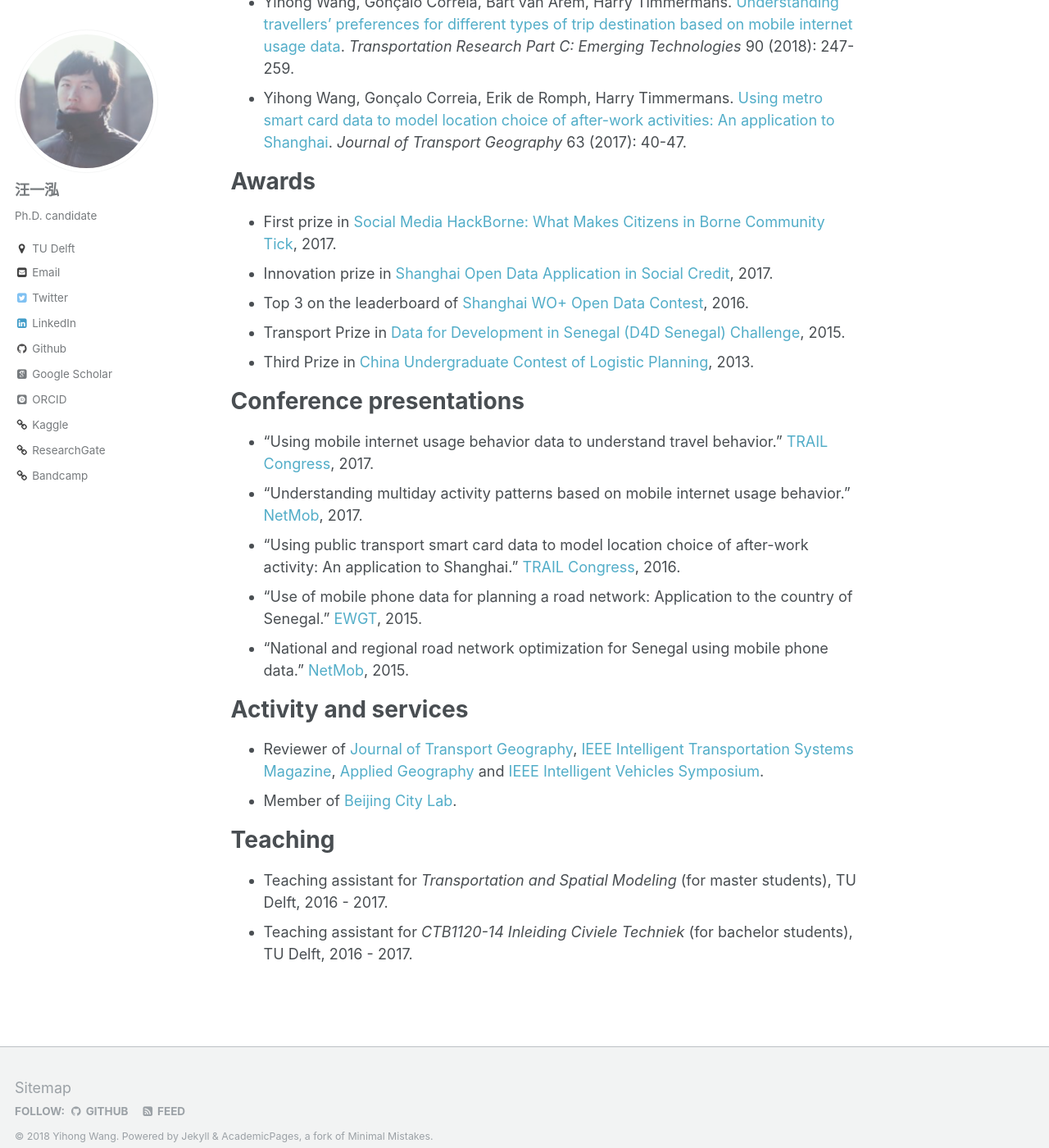
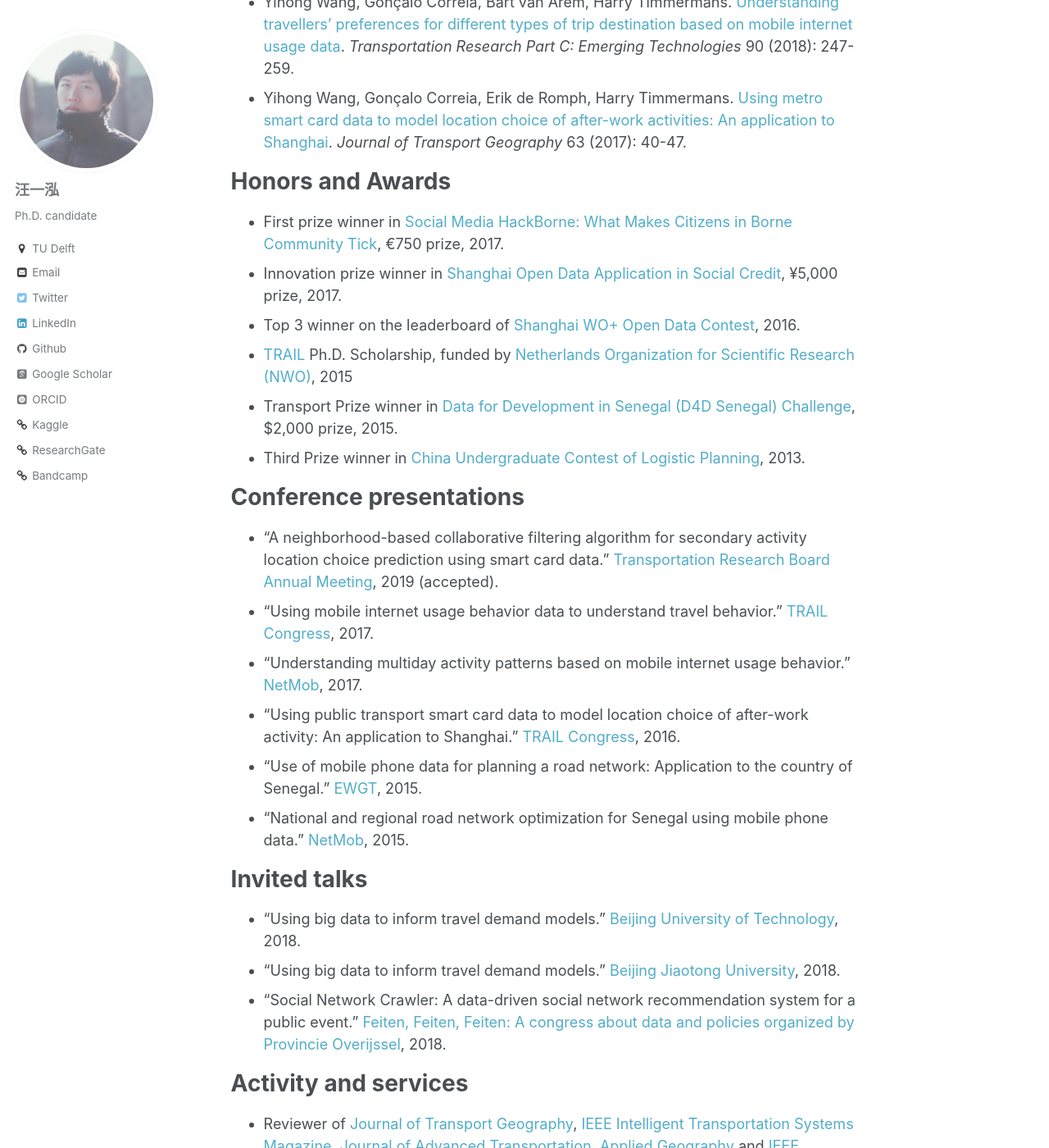
Before and after one commit to bellowswang/bellowswang.github.io, a Jekyll site: the page built from _pages/about.md, in a window 1280 px wide and 1400 px high, scrolled down 585 px. Shown: the whole window at 82% size. Built offline with Jekyll 4.4.1, drawn with Linux system fonts in a browser that asks for light colours; some web fonts are replaced; some of the changed text lies outside the part shown.

Commit message:
updated 20181113

```diff
--- a/_pages/about.md
+++ b/_pages/about.md
@@ -18,32 +18,40 @@ Education
 
 Publications
 ======
-* Yihong Wang, Gonçalo Correia, Erik de Romph, Bruno F. Santos. [Road Network Design in a Developing Country Using Mobile Phone Data: An Application to Senegal](https://www.researchgate.net/publication/325550172_Road_Network_Design_in_a_Developing_Country_Using_Mobile_Phone_Data_An_Application_to_Senegal). <i>IEEE Intelligent Transportation Systems Magazine</i> (accepted).
+* Yihong Wang, Gonçalo Correia, Erik de Romph, Bruno F. Santos. [Road Network Design in a Developing Country Using Mobile Phone Data: An Application to Senegal](https://ieeexplore.ieee.org/document/8531737). <i>IEEE Intelligent Transportation Systems Magazine</i> (2018): early access.
 * Yihong Wang, Gonçalo Correia, Bart van Arem, Harry Timmermans. [Understanding travellers' preferences for different types of trip destination based on mobile internet usage data](https://www.sciencedirect.com/science/article/pii/S0968090X18303346). <i>Transportation Research Part C: Emerging Technologies</i> 90 (2018): 247-259.
 * Yihong Wang, Gonçalo Correia, Erik de Romph, Harry Timmermans. [Using metro smart card data to model location choice of after-work activities: An application to Shanghai](https://www.sciencedirect.com/science/article/pii/S0966692317300029). <i>Journal of Transport Geography</i> 63 (2017): 40-47.
 
-Awards
+Honors and Awards
 ======
-* First prize in [Social Media HackBorne: What Makes Citizens in Borne Community Tick](https://www.borneboeit.nl/56366/nieuws/chinese-cheese-eaters-winnen-hackathon?lipi=urn%3Ali%3Apage%3Ad_flagship3_profile_view_base_recent_activity_details_shares%3BFqNbXrEyTmGFHw95wk5Evg%3D%3D), 2017.
-* Innovation prize in [Shanghai Open Data Application in Social Credit](http://ptkj.shpt.gov.cn/html/xwdt/kjdt/963057831518.html), 2017.
-* Top 3 on the leaderboard of [Shanghai WO+ Open Data Contest](https://www.kesci.com/apps/home/competition/56f37e6717f910f4347acf2e/leaderboard), 2016.
-* Transport Prize in [Data for Development in Senegal (D4D Senegal) Challenge](http://www.d4d.orange.com/en/presentation/endowment-and-panel/Folder/The-D4D-Challenge-is-a-great-success), 2015.
-* Third Prize in [China Undergraduate Contest of Logistic Planning](http://special.univs.cn/service/anjibei/tdfc/2013/0312/955749.shtml), 2013.
+* First prize winner in [Social Media HackBorne: What Makes Citizens in Borne Community Tick](https://www.borneboeit.nl/56366/nieuws/chinese-cheese-eaters-winnen-hackathon?lipi=urn%3Ali%3Apage%3Ad_flagship3_profile_view_base_recent_activity_details_shares%3BFqNbXrEyTmGFHw95wk5Evg%3D%3D), €750 prize, 2017.
+* Innovation prize winner in [Shanghai Open Data Application in Social Credit](http://www.sohu.com/a/211498958_796766), ¥5,000 prize, 2017.
+* Top 3 winner on the leaderboard of [Shanghai WO+ Open Data Contest](https://www.kesci.com/apps/home/competition/56f37e6717f910f4347acf2e/leaderboard), 2016.
+* [TRAIL](http://rstrail.nl/new/home/home-2/) Ph.D. Scholarship, funded by [Netherlands Organization for Scientific Research (NWO)](https://www.nwo.nl/en), 2015
+* Transport Prize winner in [Data for Development in Senegal (D4D Senegal) Challenge](http://www.d4d.orange.com/en/presentation/endowment-and-panel/Folder/The-D4D-Challenge-is-a-great-success), $2,000 prize, 2015.
+* Third Prize winner in [China Undergraduate Contest of Logistic Planning](http://special.univs.cn/service/anjibei/tdfc/2013/0312/955749.shtml), 2013.
 
 Conference presentations
 ======
+* "A neighborhood-based collaborative filtering algorithm for secondary activity location choice prediction using smart card data." [Transportation Research Board Annual Meeting](http://www.trb.org/AnnualMeeting/AnnualMeeting.aspx), 2019 (accepted).
 * "Using mobile internet usage behavior data to understand travel behavior." [TRAIL Congress](http://rstrail.nl/new/phd-congress-2017/), 2017.
 * "Understanding multiday activity patterns based on mobile internet usage behavior." [NetMob](http://netmob.org/), 2017.
 * "Using public transport smart card data to model location choice of after-work activity: An application to Shanghai." [TRAIL Congress](http://rstrail.nl/new/congress-2016/), 2016.
 * "Use of mobile phone data for planning a road network: Application to the country of Senegal." [EWGT](http://www.ewgt.org/), 2015.
 * "National and regional road network optimization for Senegal using mobile phone data." [NetMob](http://netmob.org/), 2015.
 
+Invited talks
+======
+* "Using big data to inform travel demand models." [Beijing University of Technology](http://www.bjut.edu.cn/), 2018.
+* "Using big data to inform travel demand models." [Beijing Jiaotong University](http://en.njtu.edu.cn/), 2018.
+* "Social Network Crawler: A data-driven social network recommendation system for a public event." [Feiten, Feiten, Feiten: A congress about data and policies organized by Provincie Overijssel](http://www.overijssel.nl/over-overijssel/feiten-feiten-feiten/), 2018.
+
 Activity and services
 ======
-* Reviewer of [Journal of Transport Geography](https://www.journals.elsevier.com/journal-of-transport-geography), [IEEE Intelligent Transportation Systems Magazine](http://ieeexplore.ieee.org/xpl/RecentIssue.jsp?punumber=5117645), [Applied Geography](https://www.journals.elsevier.com/applied-geography) and [IEEE Intelligent Vehicles Symposium](http://www.2018iv.org/).
+* Reviewer of [Journal of Transport Geography](https://www.journals.elsevier.com/journal-of-transport-geography), [IEEE Intelligent Transportation Systems Magazine](http://ieeexplore.ieee.org/xpl/RecentIssue.jsp?punumber=5117645), [Journal of Advanced Transportation](https://www.hindawi.com/journals/jat/), [Applied Geography](https://www.journals.elsevier.com/applied-geography) and [IEEE Intelligent Vehicles Symposium](http://www.2018iv.org/).
 * Member of [Beijing City Lab](https://www.beijingcitylab.com/).
 
 Teaching
 ======
 * Teaching assistant for <i>Transportation and Spatial Modeling</i> (for master students), TU Delft, 2016 - 2017.
-* Teaching assistant for <i>CTB1120-14 Inleiding Civiele Techniek</i> (for bachelor students), TU Delft, 2016 - 2017.
+* Teaching assistant for <i>Inleiding Civiele Techniek</i> (for bachelor students), TU Delft, 2016 - 2017.
```
